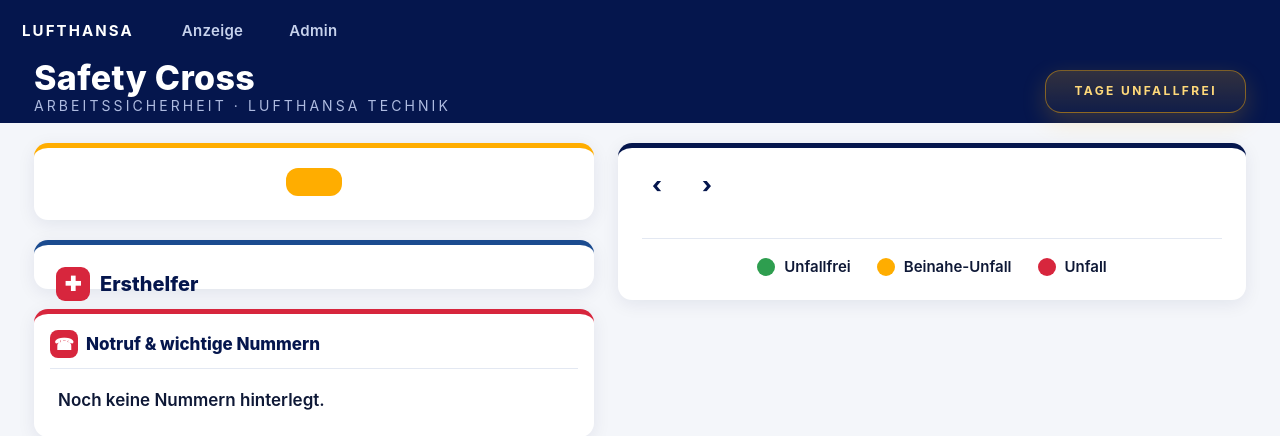
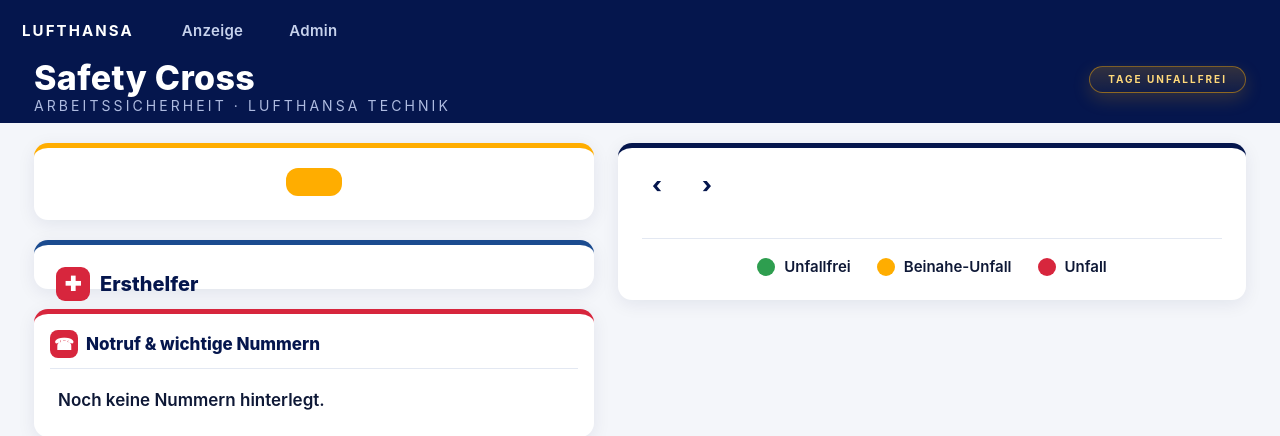
Before and after one commit to 17Trust09/lhtpi, a Flask app: template terminboard/templates/board.html in a window 1280 px wide. Shown: the top 436 px of the page. Run offline with Flask 3, Linux system fonts and the light colour scheme; the template is opened without the code that fills it, so the values that code supplies are empty; parts of the project's set-up code (start-up, migrations or seed data) failed here and were passed over.

Commit message:
style(safety-cross): Datum + Tage-unfallfrei-Box kompakter in die Ecke, Banner schmaler

```diff
--- a/tools/safety-cross/static/style.css
+++ b/tools/safety-cross/static/style.css
@@ -116,21 +116,21 @@
   .ersthelfer li,.notruf li{
     break-inside:avoid;
   }
-  .kiosk-meta{text-align:right;min-width:240px}
-  .kiosk-meta .date{font-size:15px;color:#dfe6f5;white-space:nowrap}
+  .kiosk-meta{text-align:right;min-width:200px}
+  .kiosk-meta .date{font-size:13px;color:#dfe6f5;white-space:nowrap}
   .kiosk-meta .safe{
-    margin-top:10px;display:inline-flex;flex-direction:column;align-items:center;
-    gap:2px;padding:12px 28px;border-radius:16px;
+    margin-top:6px;display:inline-flex;flex-direction:column;align-items:center;
+    gap:1px;padding:6px 18px;border-radius:14px;
     background:linear-gradient(180deg,rgba(255,173,0,.18),rgba(255,173,0,.05));
     border:1px solid rgba(255,173,0,.45);
-    box-shadow:0 8px 24px rgba(255,173,0,.20);
+    box-shadow:0 6px 18px rgba(255,173,0,.18);
   }
   .kiosk-meta .safe span{
-    font-size:12px;font-weight:700;color:#ffd97a;letter-spacing:.2em;text-transform:uppercase;
+    font-size:10px;font-weight:700;color:#ffd97a;letter-spacing:.2em;text-transform:uppercase;
   }
   .kiosk-meta .safe b{
-    font-size:64px;font-weight:900;line-height:.9;color:var(--yellow);
-    text-shadow:0 4px 0 rgba(0,0,0,.22);
+    font-size:40px;font-weight:900;line-height:1;color:var(--yellow);
+    text-shadow:0 3px 0 rgba(0,0,0,.22);
   }
 
   .kiosk-body{
```
Also changed, not shown: 1 other file.
